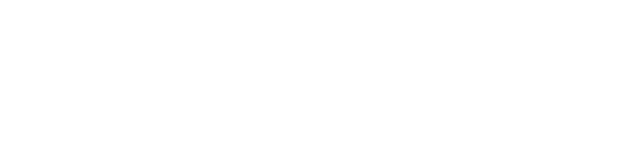
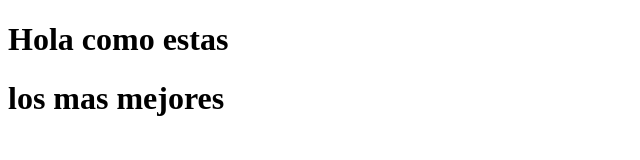
Before and after one commit to JesusBorghiMena/FormaciomKeepCoding, a plain HTML site: page index.html in a window 1280 px wide. Shown: the whole page, without its empty margins (0-640 px from the left). Drawn offline with Linux system fonts and the light colour scheme.

Commit message:
segundo guardado

```diff
--- a/index.html
+++ b/index.html
@@ -7,6 +7,7 @@
     <title>Document</title>
 </head>
 <body>
-
+    <h1>Hola como estas</h1>
+    <h1>los mas mejores</h1>
 </body>
 </html>
```
